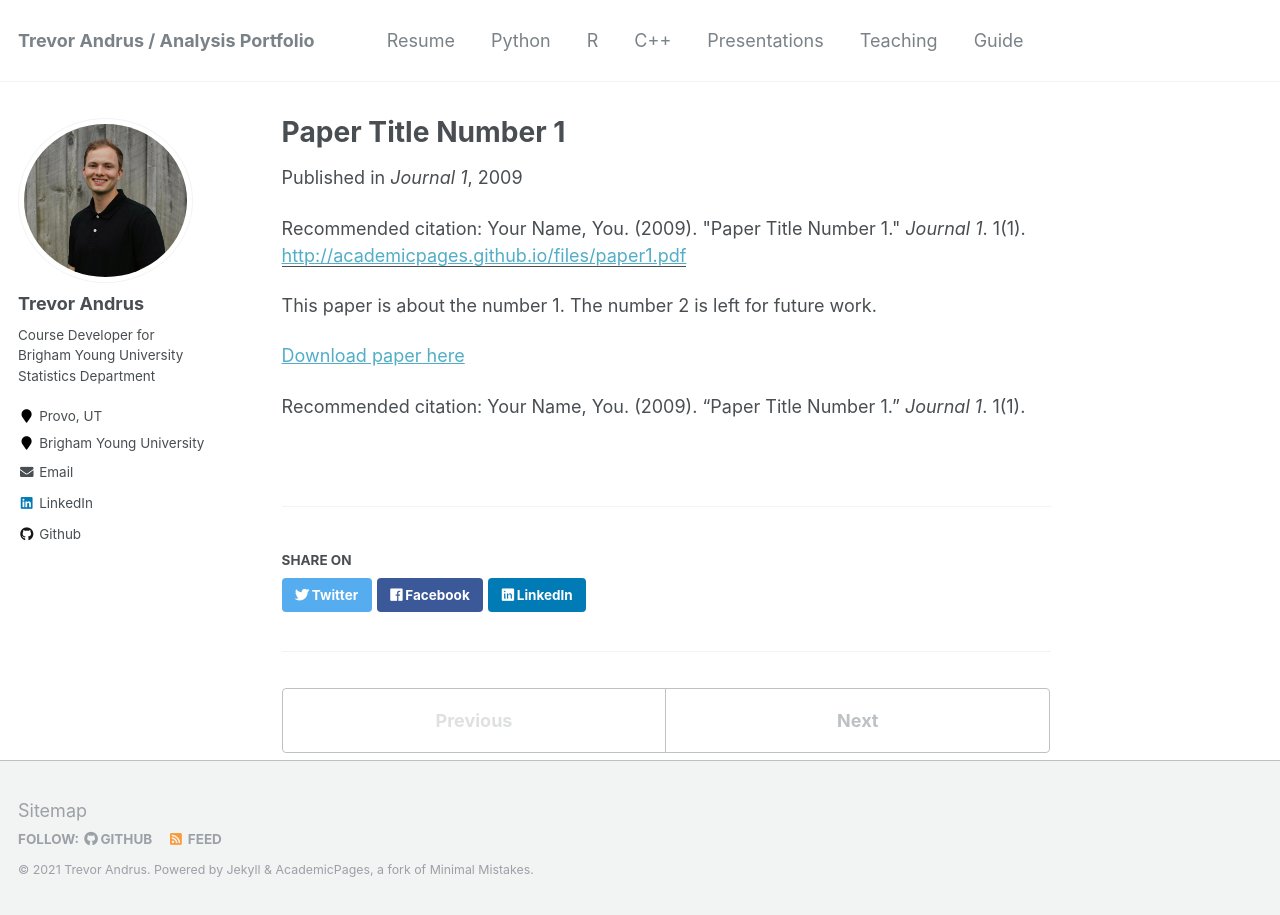
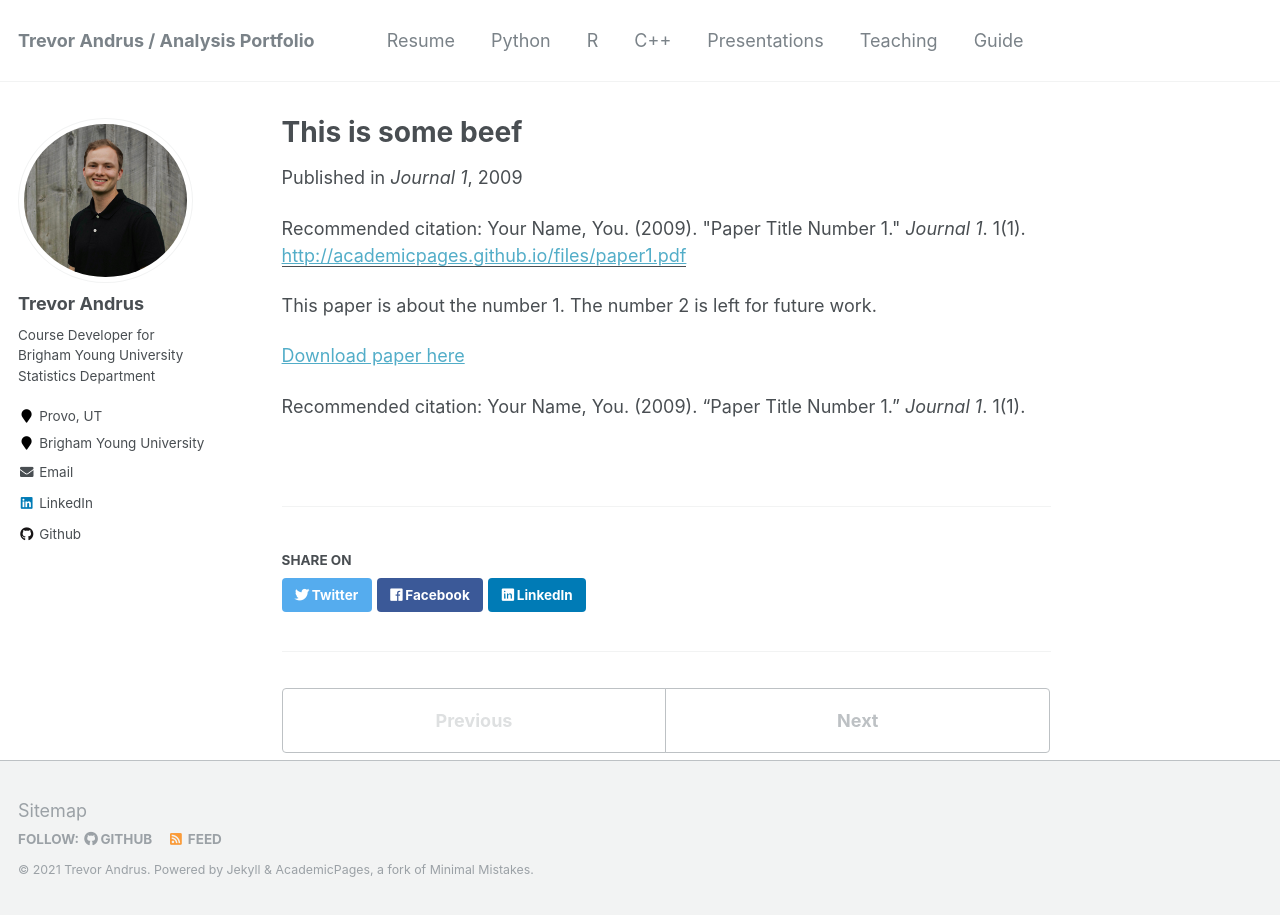
Before and after one commit to Andrustn/Andrustn.github.io, a Jekyll site: the page built from _publications/2009-10-01-paper-title-number-1.md, in a window 1280 px wide. Built offline with Jekyll 4.4.1, drawn with Linux system fonts in a browser that asks for light colours.

Commit message:
Update 2009-10-01-paper-title-number-1.md

```diff
--- a/_publications/2009-10-01-paper-title-number-1.md
+++ b/_publications/2009-10-01-paper-title-number-1.md
@@ -1,5 +1,5 @@
 ---
-title: "Paper Title Number 1"
+title: "This is some beef"
 collection: publications
 permalink: /publication/2009-10-01-paper-title-number-1
 excerpt: 'This paper is about the number 1. The number 2 is left for future work.'
```
